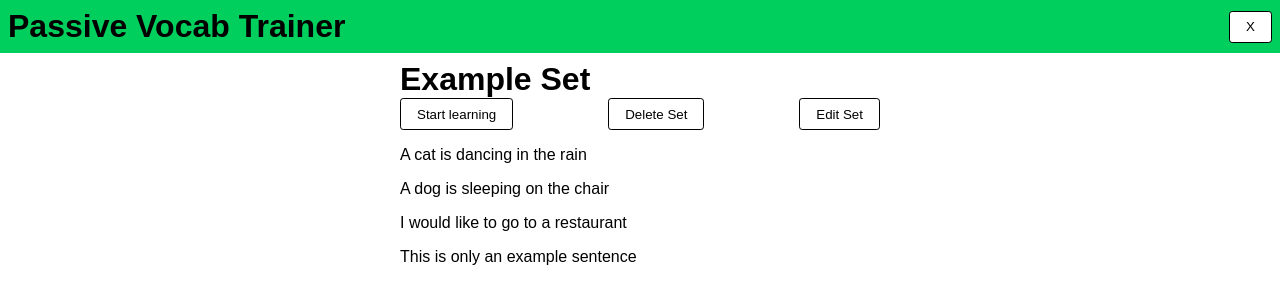
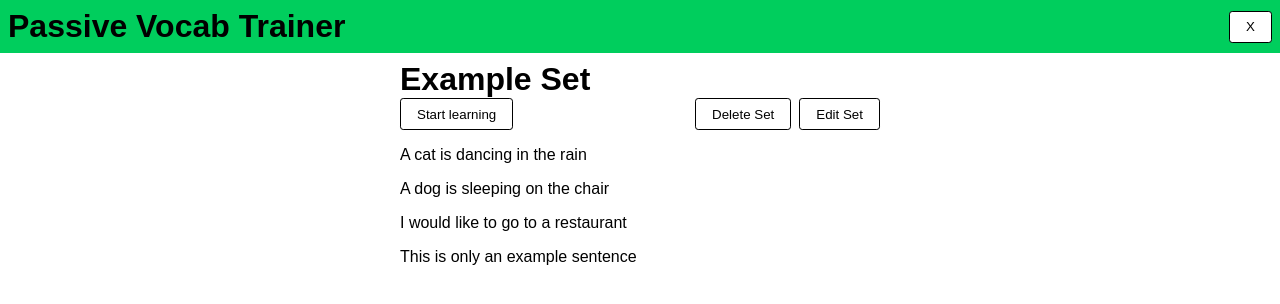
Before and after one commit to bjoernkuehne/PassiveVocabTrainer, a React (Create React App) app: page / in a window 1280 px wide. Both pictures are taken after a click on the element "Example Set". Shown: the top 304 px of the page. Built offline with nearby package versions, Linux system fonts and the light colour scheme.

Commit message:
added fadeIn animation to VocabView

```diff
--- a/src/components/LearnView.tsx
+++ b/src/components/LearnView.tsx
@@ -86,6 +86,7 @@ const LearnView = (props: IProps) => {
                     >
                         Start learning
                     </button>
+                    <div className="flex-row gap">
                         {props.vocabSet &&
                             <button
                                 onClick={getDeleteSetHandler(props.vocabSet)}
@@ -100,6 +101,7 @@ const LearnView = (props: IProps) => {
                                 Edit Set
                             </button>
                         }
+                    </div>
                 </div>
                 <div>
                     {props.vocabSet?.vocabData.map((val) => <p>{val.targetLanguage}</p>)}
--- a/src/components/VocabView.tsx
+++ b/src/components/VocabView.tsx
@@ -25,9 +25,9 @@ const VocabView = (props: IProps): JSX.Element => {
 
     return (
         <table className="VocabView">
-            <tr className="VocabViewTargetLanguage">{props.vocab.targetLanguage}</tr>
-            <tr className="VocabViewTranslation">
-                {viewState === "translation" ? props.vocab.translation : "..."}
+            <tr className={`VocabViewTargetLanguage ${viewState === "target" ? "fadeIn" : ""}`}>{props.vocab.targetLanguage}</tr>
+            <tr className={`VocabViewTranslation ${viewState === "translation" ? "fadeIn" : ""}`}>
+                {viewState === "translation" ? props.vocab.translation : ""}
             </tr>
         </table>
     )
--- a/src/styles.css
+++ b/src/styles.css
@@ -147,3 +147,17 @@ button:disabled {
 label {
   margin-bottom: 0.2rem;
 }
+
+.gap {
+  gap: 0.5rem;
+}
+
+@keyframes fadeIn {
+  from {opacity: 0;}
+  to {opacity: 1;}
+}
+
+.fadeIn {
+  animation-name: fadeIn;
+  animation-duration: 1s;
+}
```
Lines whose indentation alone changed are shown as unchanged.
